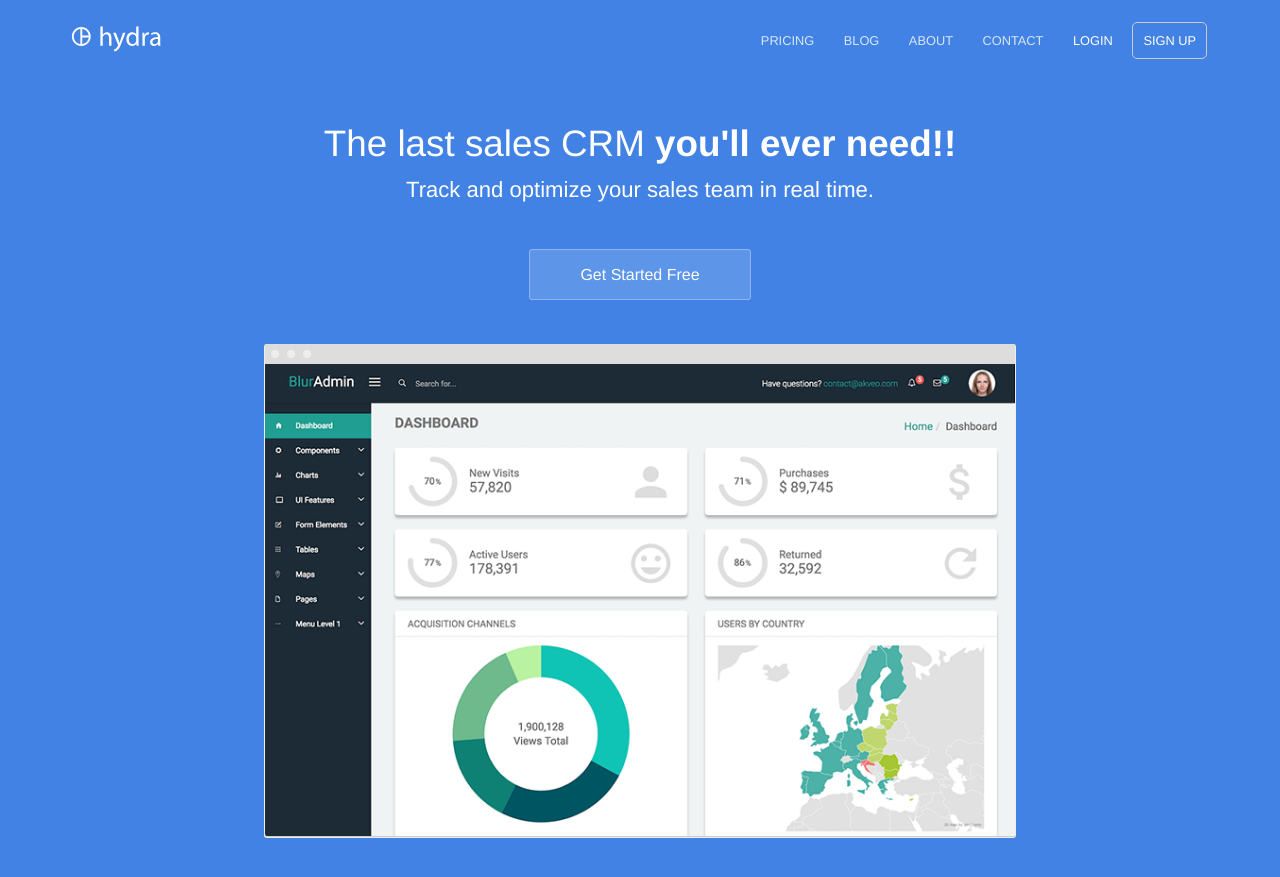
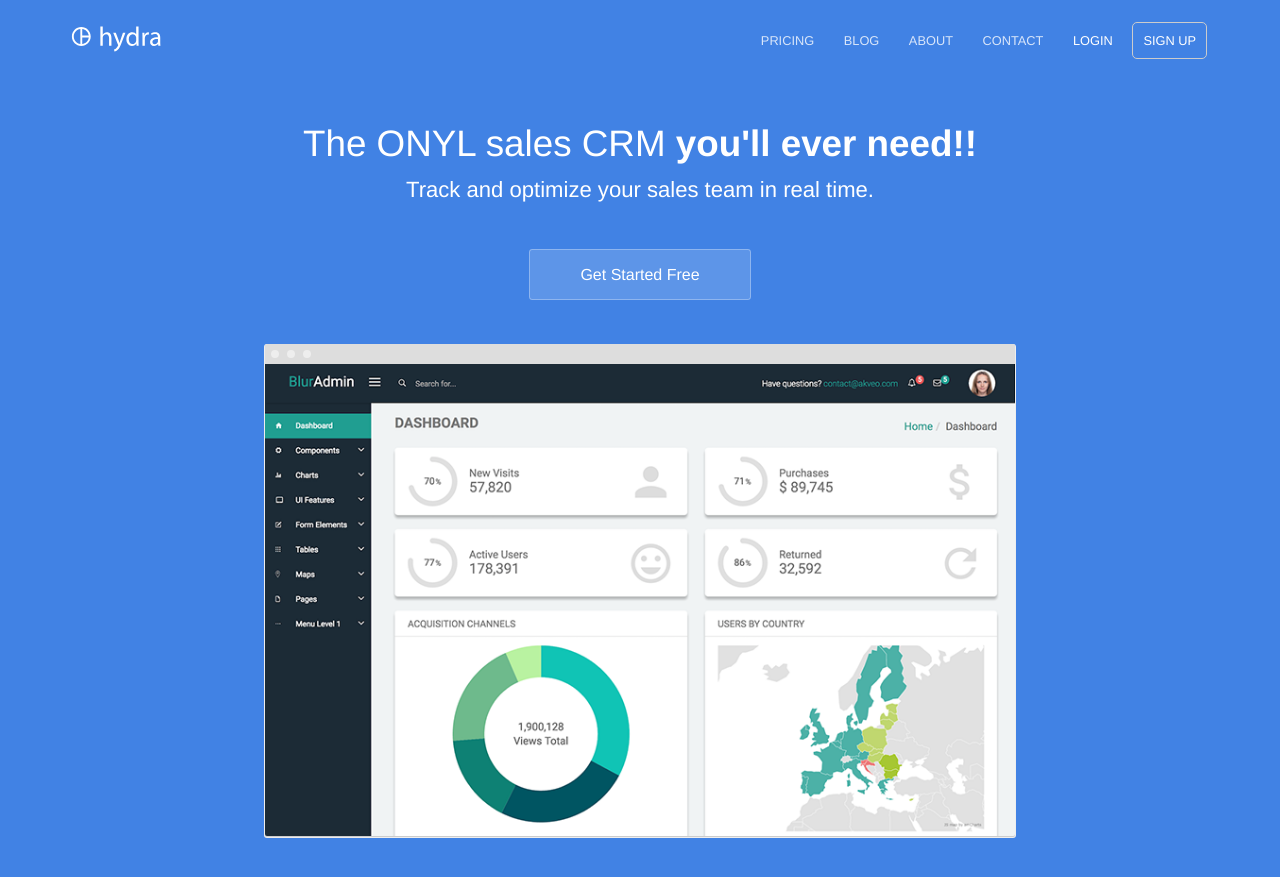
Before and after one commit to rycoll/Git-Sync-Test, a Jekyll site: the page built from index.html, in a window 1280 px wide and 900 px high. Shown: the top 877 px of the window. Built offline with Jekyll 4.4.1, drawn with Linux system fonts in a browser that asks for light colours.

Commit message:
Updated 1 file via CloudCannon.

```diff
--- a/index.html
+++ b/index.html
@@ -1,11 +1,13 @@
 ---
 _nothing: nothing
-title: The sales CRM you'll need!
+title: Sales
 description: Track and optimize your sales team in real time
 ---
 <section class="hero">
 	<div class="text-container">
-		<h1 class="editable">The last sales CRM <strong>you'll ever need!!</strong></h1>
+		<h1 class="editable">
+			The ONYL sales CRM <strong>you'll ever need!!</strong>
+		</h1>
 		<p class="subtext editable">Track and optimize your sales team in real time.</p>
 		<div class="cta button alt"><a href="/sign-up/">Get Started Free</a></div>
 		<div>
@@ -54,7 +56,7 @@
 	<section class="testimonial">
 		<div class="container flex">
 			<div class="testimonial-block">
-				<div class="square-image"><img src="https://source.unsplash.com/6anudmpILw4/600x400" alt="Jim James" class="editable"></div>
+				<div class="square-image"><img src="https://source.unsplash.com/6anudmpILw4/600x400" alt="Jim James" class="editable" /></div>
 				<blockquote>
 					<p class="editable">Hydra has shaped the business we have today. We have a repeatable sales process and a strategy to scale our team. I recommend Hydra to any business looking to improve their sales.</p>
 					<p class="editable author">Jim James - CEO of Global Corp.</p>
```
